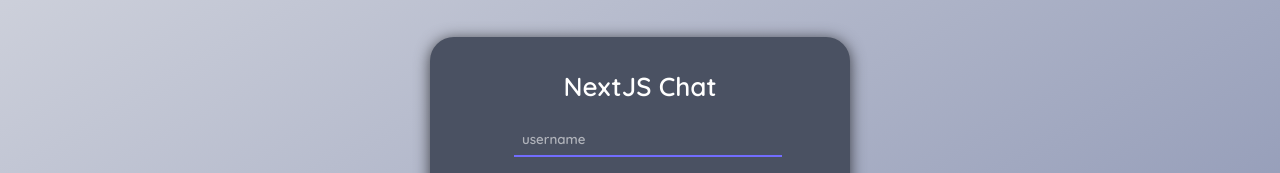
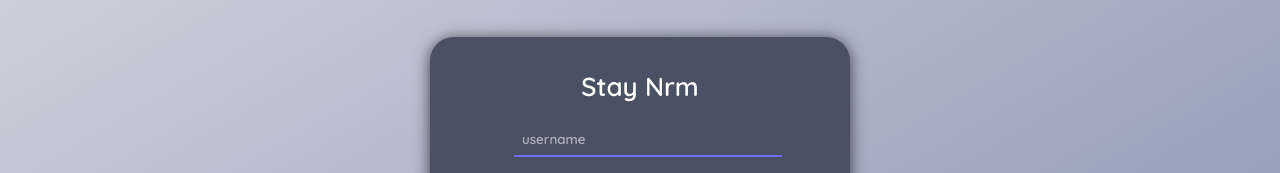
Before and after one commit to aymantarek16/nextjs-chat-app, a Next.js app: page / in a window 1280 px wide. Shown: the part 217-390 px from the top of the page. Built offline with nearby package versions, Linux system fonts and the light colour scheme.

Commit message:
Edit title

```diff
--- a/pages/index.js
+++ b/pages/index.js
@@ -35,7 +35,8 @@ export default function Auth() {
       <div className="background">
         <div className="auth-container">
           <form className="auth-form" onSubmit={(e) => onSubmit(e)}>
-            <div className="auth-title">NextJS Chat</div>
+            {/* <div className="auth-title">NextJS Chat</div> */}
+            <div className="auth-title">Stay Nrm</div>
 
             <div className="input-container">
               <input
```
